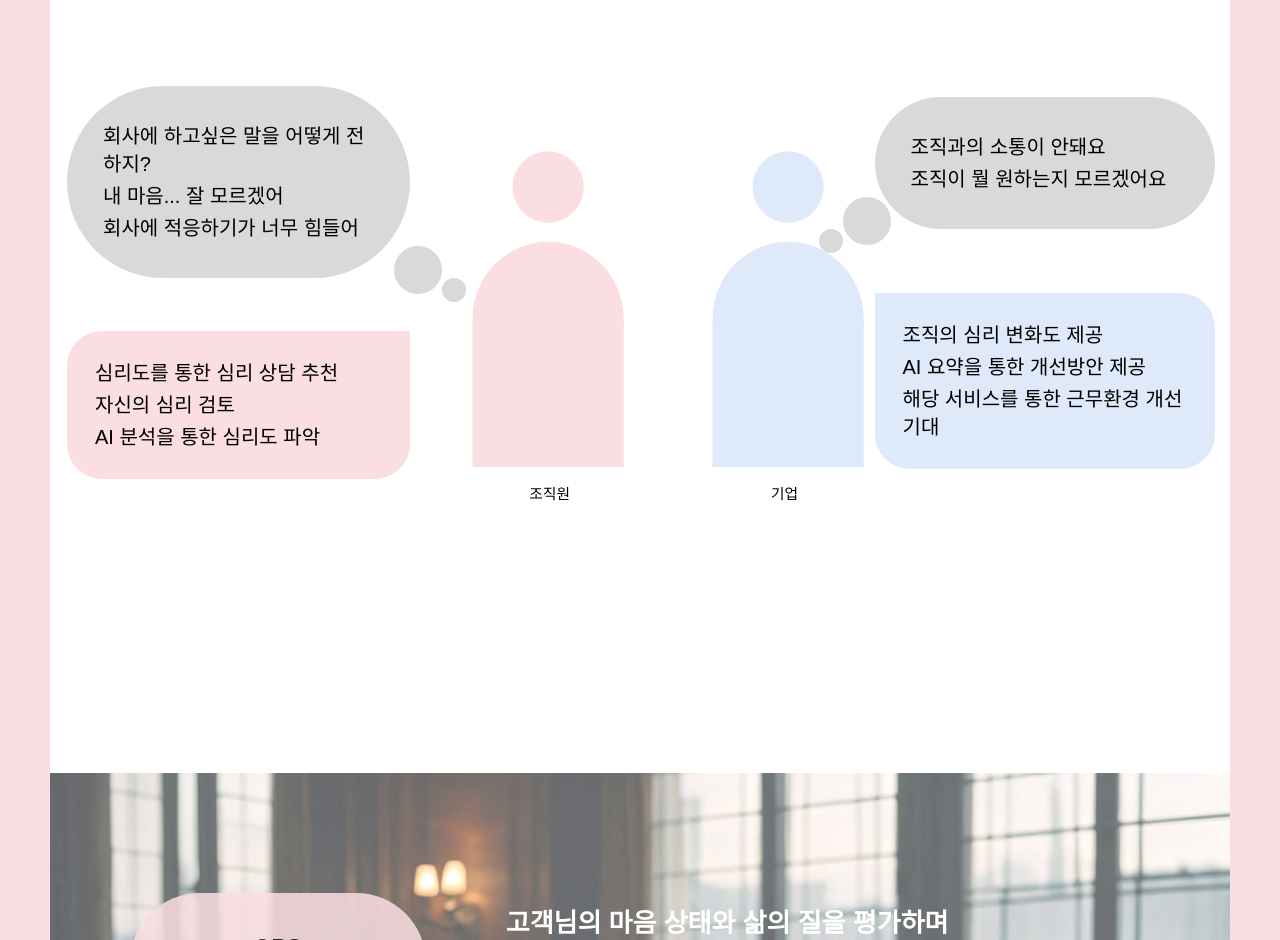
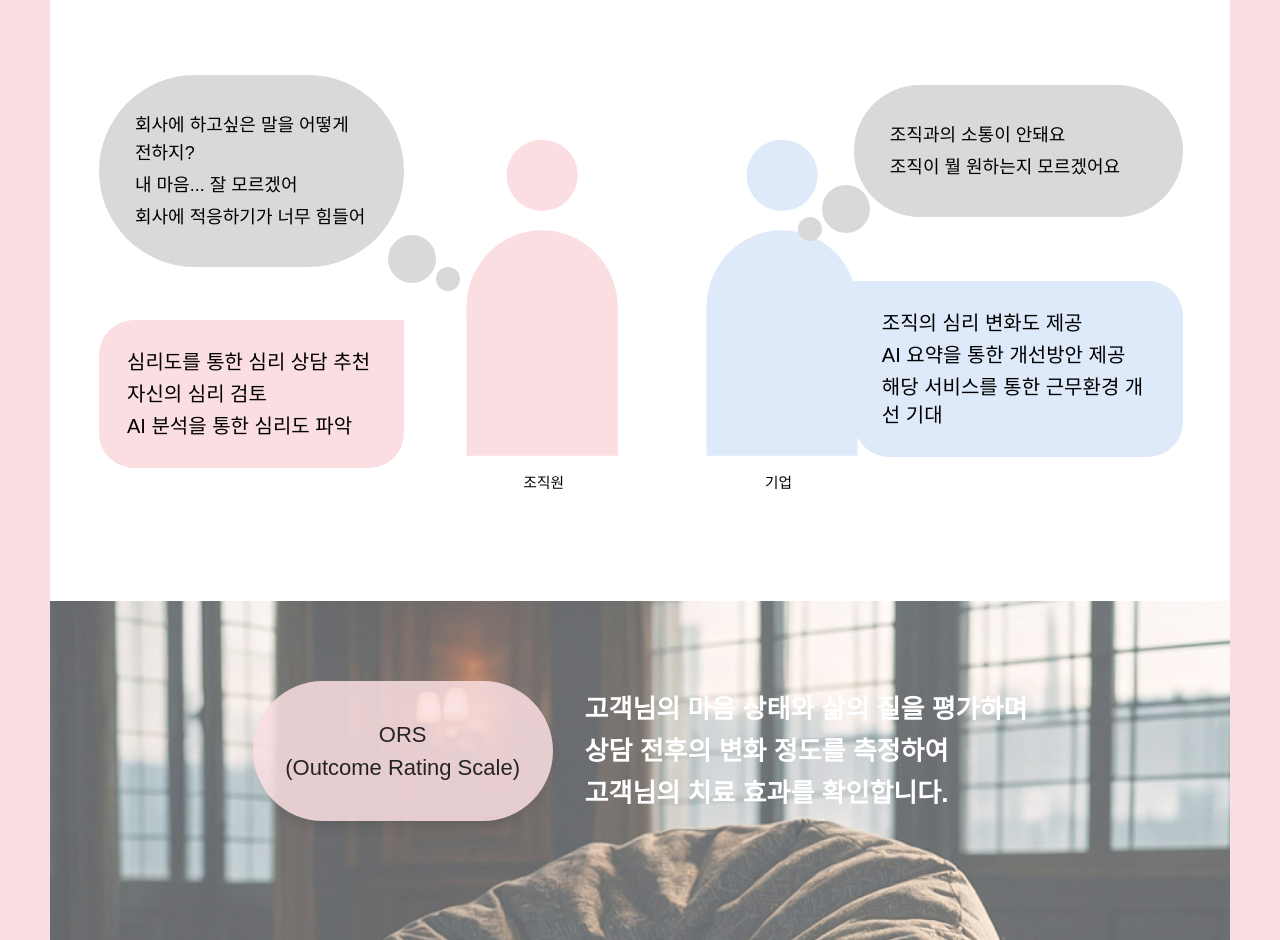
Before and after one commit to gjtjdwl/insideout-front, a Next.js app: page / in a window 1280 px wide. Shown: the part 1860-2800 px from the top of the page. Built offline with nearby package versions, Linux system fonts and the light colour scheme.

Commit message:
Feat: 메인페이지의 반응형을 전체적으로 수정, 로그인 상태에 맞게 Context와 RouteGuard 추가

```diff
--- a/app/page.tsx
+++ b/app/page.tsx
@@ -1,4 +1,5 @@
 'use client';
+
 import React, { useState } from 'react';
 import ButtonIcon from './components/ButtonIcon';
 import { useRouter } from 'next/navigation';
@@ -6,9 +7,11 @@ import { motion } from 'framer-motion';
 import { TbChevronCompactDown } from 'react-icons/tb';
 import Header from './components/header';
 import Footer from './components/footer';
+import { useAuth } from './contexts/AuthContext';
 
 export default function Home() {
   const router = useRouter();
+  const { isAuthenticated, user } = useAuth();
   const [isLogIn, setIsLogIn] = useState<boolean>(false);
   const [role, setRole] = useState<string | null>(null);
   const features = [
@@ -46,7 +49,6 @@ export default function Home() {
   const handleLogin = () => {
     setIsLogIn(true);
     router.push('/login');
-
   };
   const handleLogout = () => {
     setIsLogIn(false);
@@ -56,19 +58,25 @@ export default function Home() {
   return (
     <>
       <Header />
-      <div className=" flex flex-col items-center min-h-screen bg-customPink px-[50px]">
-        <div className="flex flex-col items-center bg-white w-[100%]">
-          <img src="./mainLogo.png" className="w-54 h-32 mt-24" alt="asdf" />
-          <div className="flex flex-col items-center mt-3 mb-32 text-[24px] font-bold">
-            <span>당신 안의 작은 목소리들을 만나보세요, Inside Out</span>
+      <div className="bg-customPink px-4 sm:px-[50px]">
+        <div className="flex flex-col items-center bg-white w-full overflow-x-hidden">
+          <img
+            src="./mainLogo.png"
+            className="w-36 h-24 sm:w-54 sm:h-32 mt-16 sm:mt-24"
+            alt="asdf"
+          />
+          <div className="flex flex-col items-center mt-3 mb-32">
+            <span className="text-[16px] sm:text-[20px] lg:text-[24px] font-bold text-center px-4 break-keep">
+              당신 안의 작은 목소리들을 만나보세요, Inside Out
+            </span>
           </div>
 
           <div className="flex flex-col sm:flex-row items-center w-full sm:w-auto mb-80">
-            {!isLogIn ? (
+            {!isAuthenticated ? (
               <>
-                <div className="sm:mr-20  flex items-center justify-center w-[200px] h-[70px] bg-customPink hover:bg-customPinkHover rounded-full text-[22px] mb-4 sm:mb-0">
+                <div className="sm:mr-20 flex items-center justify-center w-[200px] h-[70px] bg-customPink hover:bg-customPinkHover rounded-full text-[22px] mb-4 sm:mb-0">
                   <button
-                    onClick={handleLogin}
+                    onClick={() => router.push('/login')}
                     className="w-full h-[70px] rounded-full pt-[2px]"
                   >
                     로그인
@@ -80,43 +88,42 @@ export default function Home() {
                   hoverColor="hover:bg-gray-50"
                   textColor="text-black"
                   width="w-[200px]"
-                  onClick={() => {
-                    router.push('/register');
-                  }}
+                  onClick={() => router.push('/register')}
                 />
               </>
-            ) : role === '부서장' ? (
+            ) : (
+              <>
+                {user?.role === 'MANAGER' && (
                   <ButtonIcon
                     label="관리자 페이지"
                     bgColor="bg-customPink"
                     hoverColor="hover:bg-customPinkHover"
                     textColor="text-black"
                     width="w-[240px]"
-                onClick={() => {
-                  router.push('/');
-                }}
+                    onClick={() => router.push('/dashboard')}
                   />
-            ) : role === '부서원' ? (
+                )}
+                {user?.role === 'USER' && (
                   <ButtonIcon
-                label="본부 들어가기 "
+                    label="감정 본부 입장"
                     bgColor="bg-customPink"
                     hoverColor="hover:bg-customPinkHover"
                     textColor="text-black"
                     width="w-[240px]"
-                onClick={() => {
-                  router.push('/');
-                }}
+                    onClick={() => router.push('/chat')}
                   />
-            ) : null}
+                )}
+              </>
+            )}
           </div>
 
           <div
             id="serviceInfo"
             className="bg-customPink py-20 min-w-full mb-20"
           >
-            <div className="max-w-7xl flex justify-between gap-16 mx-auto text-center">
-              <div className="flex flex-col justify-center text-right">
-                <h2 className="text-4xl font-bold mb-4 leading-[3rem]">
+            <div className="max-w-7xl flex flex-col lg:flex-row justify-between gap-8 lg:gap-16 mx-auto text-center px-4">
+              <div className="flex flex-col justify-center text-center lg:text-right">
+                <h2 className="text-3xl lg:text-4xl font-bold mb-4 leading-[2.5rem] lg:leading-[3rem]">
                   편한 곳에서, <br />
                   익명으로 <br />
                   신속하게
@@ -125,7 +132,7 @@ export default function Home() {
                   익명 커뮤니티 기반으로 즉시성과 접근성을 담보합니다.
                 </p>
               </div>
-              <div className="grid grid-cols-1 sm:grid-cols-2 lg:grid-cols-3 gap-6">
+              <div className="grid grid-cols-1 md:grid-cols-2 lg:grid-cols-3 gap-6">
                 {features.map((feature, index) => (
                   <div
                     key={index}
@@ -142,8 +149,8 @@ export default function Home() {
             </div>
           </div>
 
-          <div className="my-14">
-            <div className="ml-4 my-20 font-semibold">
+          <div className="my-14 w-full">
+            <div className="mx-4 sm:mx-8 lg:ml-20 my-20 font-semibold">
               <motion.div
                 initial={{ opacity: 0, x: -20 }}
                 whileInView={{
@@ -151,7 +158,7 @@ export default function Home() {
                   x: 1,
                   transition: { delay: 0.2 },
                 }}
-                className="mb-2 text-[40px]"
+                className="mb-2 text-[24px] sm:text-[32px] lg:text-[40px] break-keep"
               >
                 InsideOut을 통해,
               </motion.div>
@@ -162,13 +169,13 @@ export default function Home() {
                   x: 1,
                   transition: { delay: 0.2 },
                 }}
-                className="text-[45px]"
+                className="text-[28px] sm:text-[36px] lg:text-[45px] break-keep leading-tight"
               >
                 기업과 조직원의 마음은 달라집니다.
               </motion.div>
             </div>
-            <div className="flex flex-row mb-40">
-              <div className="flex flex-col justify-evenly pb-12 m-4 text-xl font-light">
+            <div className="flex flex-col lg:flex-row mb-35 px-4 sm:px-8">
+              <div className="flex flex-col justify-evenly pb-12 m-4 text-base sm:text-lg lg:text-xl font-light">
                 <motion.div
                   initial={{ opacity: 0, x: -20 }}
                   whileInView={{
@@ -176,17 +183,17 @@ export default function Home() {
                     x: 1,
                     transition: { delay: 0.4 },
                   }}
-                  className="relative bg-[#d9d9d9] rounded-full flex flex-col justify-center p-9"
+                  className="relative bg-[#d9d9d9] rounded-full flex flex-col justify-center p-4 sm:p-6 lg:p-9 mx-2 sm:mx-0"
                 >
-                  <div className="absolute w-12 h-12 bg-[#d9d9d9] rounded-full -bottom-4 -right-8"></div>
-                  <div className="absolute w-6 h-6 bg-[#d9d9d9] rounded-full -bottom-6 -right-14"></div>
-                  <p className=" text-left text-black mb-1">
+                  <div className="absolute w-6 sm:w-8 lg:w-12 h-6 sm:h-8 lg:h-12 bg-[#d9d9d9] rounded-full -bottom-3 sm:-bottom-4 -right-4 sm:-right-8"></div>
+                  <div className="absolute w-3 sm:w-4 lg:w-6 h-3 sm:h-4 lg:h-6 bg-[#d9d9d9] rounded-full -bottom-5 sm:-bottom-6 -right-8 sm:-right-14"></div>
+                  <p className="text-left text-black mb-1 break-keep text-sm sm:text-base lg:text-lg">
                     회사에 하고싶은 말을 어떻게 전하지?
                   </p>
-                  <p className="text-left text-black mb-1">
+                  <p className="text-left text-black mb-1 break-keep text-sm sm:text-base lg:text-lg">
                     내 마음... 잘 모르겠어
                   </p>
-                  <p className=" text-left text-black">
+                  <p className="text-left text-black break-keep text-sm sm:text-base lg:text-lg">
                     회사에 적응하기가 너무 힘들어
                   </p>
                 </motion.div>
@@ -208,15 +215,19 @@ export default function Home() {
                   </p>
                 </motion.div>
               </div>
-              <div className="flex flex-row h-[500px]">
+              <div className="flex flex-row h-[250px] sm:h-[350px] lg:h-[500px] mx-auto">
                 <img
-                  className="w-60 h-auto"
+                  className="w-32 sm:w-40 lg:w-60 h-auto object-contain"
                   alt="employee"
                   src="./frame_90.svg"
                 />
-                <img className="w-60" alt="employer" src="./frame_er.svg" />
+                <img
+                  className="w-32 sm:w-40 lg:w-60 h-auto object-contain"
+                  alt="employer"
+                  src="./frame_er.svg"
+                />
               </div>
-              <div className="flex flex-col justify-evenly pb-12 m-4 text-xl font-light">
+              <div className="flex flex-col justify-evenly pb-12 m-4 text-base sm:text-lg lg:text-xl font-light">
                 <motion.div
                   initial={{ opacity: 0, x: 20 }}
                   whileInView={{
@@ -224,14 +235,14 @@ export default function Home() {
                     x: 1,
                     transition: { delay: 0.4 },
                   }}
-                  className="relative bg-[#d9d9d9] rounded-full flex flex-col justify-center p-9 "
+                  className="relative bg-[#d9d9d9] rounded-full flex flex-col justify-center p-4 sm:p-6 lg:p-9 mx-2 sm:mx-0"
                 >
-                  <div className="absolute w-12 h-12 bg-[#d9d9d9] rounded-full -bottom-4 -left-8"></div>
-                  <div className="absolute w-6 h-6 bg-[#d9d9d9] rounded-full -bottom-6 -left-14"></div>
-                  <p className="text-left text-black mb-1">
+                  <div className="absolute w-6 sm:w-8 lg:w-12 h-6 sm:h-8 lg:h-12 bg-[#d9d9d9] rounded-full -bottom-3 sm:-bottom-4 -left-4 sm:-left-8"></div>
+                  <div className="absolute w-3 sm:w-4 lg:w-6 h-3 sm:h-4 lg:h-6 bg-[#d9d9d9] rounded-full -bottom-5 sm:-bottom-6 -left-8 sm:-left-14"></div>
+                  <p className="text-left text-black mb-1 break-keep text-sm sm:text-base lg:text-lg">
                     조직과의 소통이 안돼요
                   </p>
-                  <p className=" text-left text-black">
+                  <p className="text-left text-black break-keep text-sm sm:text-base lg:text-lg">
                     조직이 뭘 원하는지 모르겠어요
                   </p>
                 </motion.div>
@@ -257,57 +268,54 @@ export default function Home() {
               </div>
             </div>
           </div>
-          <div className="relative w-full h-auto aspect-video mb-40 flex items-center justify-center">
-            <div className="absolute inset-0 bg-[url('/homeback.jpg')] bg-cover bg-center opacity-60"></div>
-            <div className=" max-w-[84rem] flex flex-col justify-around max-h-[1000px] h-[800px]">
+
+          <div className="relative w-full h-auto mb-40 flex items-center justify-center">
+            <div className="absolute inset-0 bg-[url('/homeback.jpg')] bg-cover bg-center opacity-60 z-0"></div>
+            <div className="w-full max-w-7xl mx-auto flex flex-col justify-around min-h-[600px] relative z-10">
+              <div className="flex flex-col gap-12 sm:gap-20 py-12 sm:py-20">
                 <motion.div
-                initial={{ y: -50, opacity: 0 }}
-                whileInView={{ y: 0, opacity: 1 }}
-                transition={{
-                  type: 'spring',
-                  stiffness: 100,
-                  damping: 25,
-                  duration: 1.5,
-                }}
-                className="flex relative items-center justify-start pl-[40px] sm:pl-[80px] sm:mt-10"
+                  initial={{ opacity: 0, x: -20 }}
+                  whileInView={{ opacity: 1, x: 0 }}
+                  transition={{ duration: 1.5 }}
+                  className="flex flex-col sm:flex-row gap-6 sm:gap-8 items-center justify-center mb-12 sm:mb-20"
                 >
-                <div className="w-[350px] h-[160px] flex flex-col bg-customPink items-center justify-center rounded-[80px] opacity-85 text-[20px] sm:w-[300px] sm:h-[140px] sm:text-[22px] shadow-lg transition-shadow">
+                  <div className="w-[280px] sm:w-[300px] h-[120px] sm:h-[140px] flex flex-col bg-customPink items-center justify-center rounded-[40px] sm:rounded-[80px] opacity-85 text-[16px] sm:text-[20px] lg:text-[22px] shadow-lg">
                     <span>ORS </span>
                     <span>(Outcome Rating Scale) </span>
                   </div>
-                <div className="relative pl-[40px] sm:pl-[80px]">
-                  <p className="text-[20px] sm:text-[26px] font-bold text-white ">
+                  <div className="text-center sm:text-left max-w-[500px]">
+                    <p className="text-[16px] sm:text-[20px] lg:text-[26px] font-bold text-white leading-relaxed">
                       고객님의 마음 상태와 삶의 질을 평가하며
                       <br />
-                    상담 전후의 변화 정도를 측정하여 고객님의 치료 효과를
-                    확인합니다.
+                      상담 전후의 변화 정도를 측정하여
+                      <br />
+                      고객님의 치료 효과를 확인합니다.
                     </p>
                   </div>
                 </motion.div>
+
                 <motion.div
-                initial={{ y: -50, opacity: 0 }}
-                whileInView={{ y: 0, opacity: 1 }}
-                transition={{
-                  type: 'spring',
-                  stiffness: 100,
-                  damping: 25,
-                  duration: 1.5,
-                }}
-                className="flex relative items-center justify-end pr-[40px] sm:pr-[80px] sm:mt-0 "
+                  initial={{ opacity: 0, x: 20 }}
+                  whileInView={{ opacity: 1, x: 0 }}
+                  transition={{ duration: 1.5 }}
+                  className="flex flex-col sm:flex-row gap-6 sm:gap-8 items-center justify-center"
                 >
-                <div className="relative ">
-                  <p className="text-[20px] sm:text-[26px] font-bold text-white text-right">
-                    상담에 대한 고객님의 만족도를 평가하며 <br />
-                    상담자가 고객님의 경험을 반영하여 질을 향상시킵니다.
+                  <div className="text-center sm:text-right max-w-[500px] order-2 sm:order-1">
+                    <p className="text-[16px] sm:text-[20px] lg:text-[26px] font-bold text-white leading-relaxed">
+                      상담에 대한 고객님의 만족도를 평가하며
+                      <br />
+                      상담자가 고객님의 경험을 반영하여
+                      <br />
+                      질을 향상시킵니다.
                     </p>
                   </div>
-                <div className="w-[350px] h-[160px] flex flex-col bg-customPink items-center justify-center rounded-[80px] opacity-85 text-[20px] sm:w-[300px] sm:h-[140px] sm:text-[22px]  ml-[40px] sm:ml-[80px] shadow-lg transition-shadow">
+                  <div className="w-[280px] sm:w-[300px] h-[120px] sm:h-[140px] flex flex-col bg-customPink items-center justify-center rounded-[40px] sm:rounded-[80px] opacity-85 text-[16px] sm:text-[20px] lg:text-[22px] shadow-lg order-1 sm:order-2">
                     <span>SRS </span>
                     <span>(Session Rating Scale) </span>
                   </div>
                 </motion.div>
 
-              <div>
+                <div className="relative h-20 mt-8">
                   <motion.div
                     initial={{ y: 0 }}
                     animate={{
@@ -319,32 +327,30 @@ export default function Home() {
                       duration: 1.0,
                       ease: 'easeInOut',
                     }}
-                  className="absolute bottom-8 left-1/2 ml-[-50px]"
+                    className="absolute left-1/2 transform -translate-x-1/2"
                   >
-                  <TbChevronCompactDown size={100} color="#FADEE1" />
+                    <TbChevronCompactDown
+                      className="w-[60px] sm:w-[80px] lg:w-[100px] h-[60px] sm:h-[80px] lg:h-[100px]"
+                      color="#FADEE1"
+                    />
                   </motion.div>
                 </div>
               </div>
             </div>
+          </div>
 
-          {/* <div> */}
-          {/* 제목 */}
           <h1 className="text-4xl font-bold mb-12 text-center">
             Inside Out과 함께하면서, <br />
             <span className="text-[#3F75FF]">기대되는 것들</span>
           </h1>
 
-          {/* 메인 콘텐츠 */}
-          <div className="flex items-center justify-center relative w-full max-w-6xl">
-            {/* 왼쪽 텍스트 */}
+          <div className="flex flex-col lg:flex-row items-center justify-center relative w-full max-w-6xl px-4 sm:px-8 overflow-visible mb-12">
             <motion.div
-              initial={{ opacity: 0, x: -80 }}
-              whileInView={{ opacity: 1.0, x: 0 }}
+              initial={{ opacity: 0, x: -20 }}
+              whileInView={{ opacity: 1, x: 0 }}
               transition={{ duration: 1.5 }}
-              className="flex flex-col space-y-10 text-xl font-medium w-[300px]"
+              className="flex flex-col space-y-4 sm:space-y-6 lg:space-y-10 text-base sm:text-lg lg:text-xl font-medium w-full lg:w-[300px] mb-6 lg:mb-0"
             >
-              {' '}
-              {/*초기상태 투명하게 왼쪽에서 80 이동 / 화면에 보일때 완전히, 원래위치 / 전환 시간 1.5초 */}
               <motion.div
                 whileHover={{ scale: 1.05 }}
                 className="bg-gradient-to-r from-[#FFE9A8] to-[#FFE9A8] p-8 rounded-[30px] shadow-lg  hover:shadow-xl transition-shadow"
@@ -389,18 +395,14 @@ export default function Home() {
               </motion.div>
             </motion.div>
 
-            {/* 이미지/애니메이션 영역 */}
-            <div className="relative w-[450px] h-[600px] bg-white shadow-lg rounded-lg p-6 mx-8">
-              <div className="w-full h-full flex flex-col justify-between">
-                {/* 채팅 예시 */}
-                <div className="flex flex-col gap-4">
-                  {/* 공지 텍스트 */}
+            <div className="relative w-full lg:w-[450px] h-auto min-h-[500px] lg:min-h-[600px] bg-white shadow-lg rounded-lg p-3 sm:p-4 lg:p-6 mx-0 lg:mx-8 mb-20 lg:mb-0">
+              <div className="w-full h-full flex flex-col">
+                <div className="flex flex-col gap-4 flex-grow">
                   <div className="bg-[#DEF3FA] text-[#0773A1] text-sm p-4 rounded-xl whitespace-normal">
                     반갑습니다. 지금 하는 대화는 공개되지 않으니 편하게 속마음을
                     얘기해 보세요.
                   </div>
 
-                  {/* 대화 내용 - 핵심 대화만 유지 */}
                   <motion.div
                     initial={{ opacity: 0, y: 20 }}
                     whileInView={{ opacity: 1, y: 0 }}
@@ -458,16 +460,15 @@ export default function Home() {
                   </motion.div>
                 </div>
 
-                {/* 채팅 입력창 */}
-                <div className="mt-auto border-t pt-4">
-                  <div className="flex gap-2 h-12">
+                <div className="mt-4 border-t pt-4">
+                  <div className="flex gap-1 sm:gap-2 h-12 max-w-full">
                     <input
                       type="text"
                       placeholder="메시지를 입력하세요..."
-                      className="flex-1 px-4 py-3 rounded-xl border border-gray-200 focus:outline-none focus:border-pink-300"
+                      className="flex-1 px-2 sm:px-4 py-3 rounded-xl border border-gray-200 focus:outline-none focus:border-pink-300 text-sm sm:text-base"
                       disabled
                     />
-                    <button className="bg-customPink text-black px-6 py-3 rounded-xl transition-colors">
+                    <button className="bg-customPink text-black px-3 sm:px-6 py-3 rounded-xl transition-colors whitespace-nowrap flex-shrink-0 cursor-default text-sm sm:text-base min-w-[52px] sm:min-w-fit">
                       전송
                     </button>
                   </div>
@@ -475,12 +476,11 @@ export default function Home() {
               </div>
             </div>
 
-            {/* 오른쪽 텍스트 */}
             <motion.div
               initial={{ opacity: 0, x: 50 }}
               whileInView={{ opacity: 1, x: 0 }}
               transition={{ duration: 0.7 }}
-              className="flex flex-col space-y-10 text-xl font-medium w-[300px]"
+              className="flex flex-col space-y-4 sm:space-y-6 lg:space-y-10 text-base sm:text-lg lg:text-xl font-medium w-full lg:w-[300px] mb-8"
             >
               <motion.div
                 whileHover={{ scale: 1.05 }}
@@ -529,11 +529,9 @@ export default function Home() {
             </motion.div>
           </div>
 
-          {/* 출처 */}
-          <p className="mt-12 text-gray-500 text-base pb-36">
+          <p className="mt-4 text-gray-500 text-base pb-36">
             EAP 도입 효과 (출처: Flanagan & Ots 2017)
           </p>
-          {/* </div> */}
         </div>
       </div>
       <Footer />
```
Lines whose indentation alone changed are shown as unchanged.
